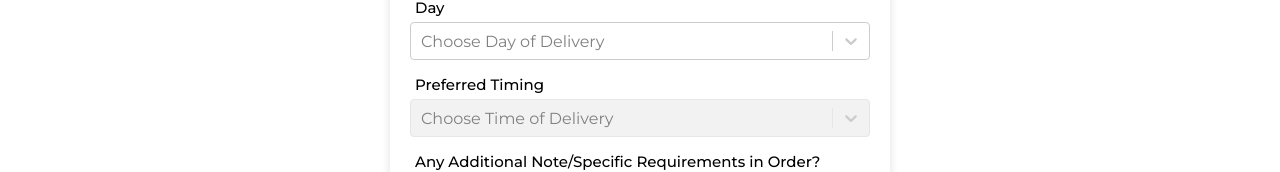
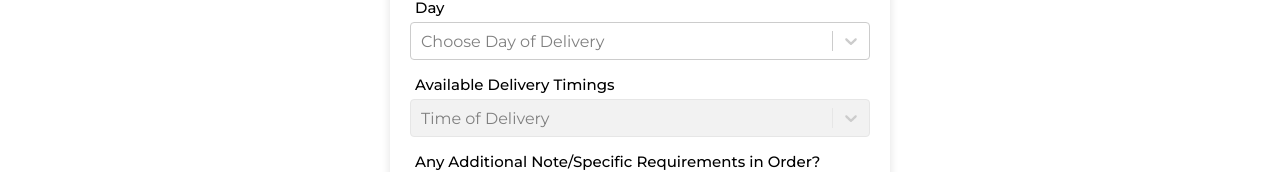
Before and after one commit to anuraggg912/QuickSheets, a React (Vite) app in the folder ProjectP1/: page /order in a window 1280 px wide. Shown: the part 489-661 px from the top of the page. Built offline with nearby package versions, Linux system fonts and the light colour scheme.

Commit message:
modified:   ProjectP1/src/components/Orderpage/Order.jsx

```diff
--- a/ProjectP1/src/components/Orderpage/Order.jsx
+++ b/ProjectP1/src/components/Orderpage/Order.jsx
@@ -143,7 +143,9 @@ const Order = () => {
             { value: '12:50pm', label: '12:50 PM' },
             { value: '13:50pm', label: '13:50 PM' },
             { value: '14:30pm', label: '14:30 PM' },
-            { value: '15:30pm', label: '15:30 PM' }
+            { value: '15:30pm', label: '15:30 PM' },
+            { value: '16:20pm', label: '16:20 PM' }
+
         ];
 
         const filteredSlots = slots.filter(slot => {
@@ -197,7 +199,8 @@ const Order = () => {
                     { value: '12:50pm', label: '12:50 PM' },
                     { value: '13:50pm', label: '13:50 PM' },
                     { value: '14:30pm', label: '14:30 PM' },
-                    { value: '15:30pm', label: '15:30 PM' }
+                    { value: '15:30pm', label: '15:30 PM' },
+                    { value: '16:20pm', label: '16:20 PM' }
                 ]);
             }
         } else {
@@ -328,11 +331,11 @@ const Order = () => {
                     required
                 />
 
-                <label>Preferred Timing</label>
+                <label>Available Delivery Timings</label>
                 <Select
                     name="time"
                     options={timingSlot}
-                    placeholder="Choose Time of Delivery"
+                    placeholder="Time of Delivery"
                     isDisabled={isTimeDisabled}
                     required
                 />
```
